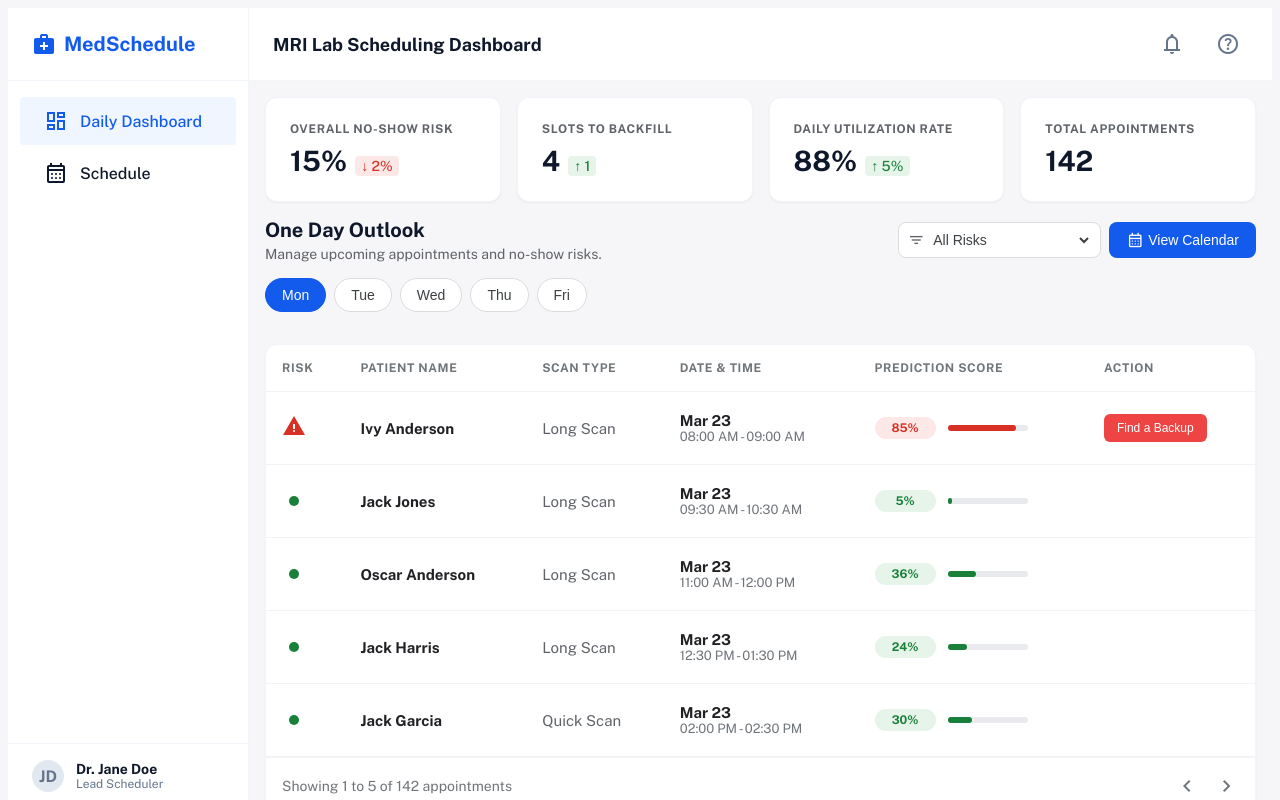
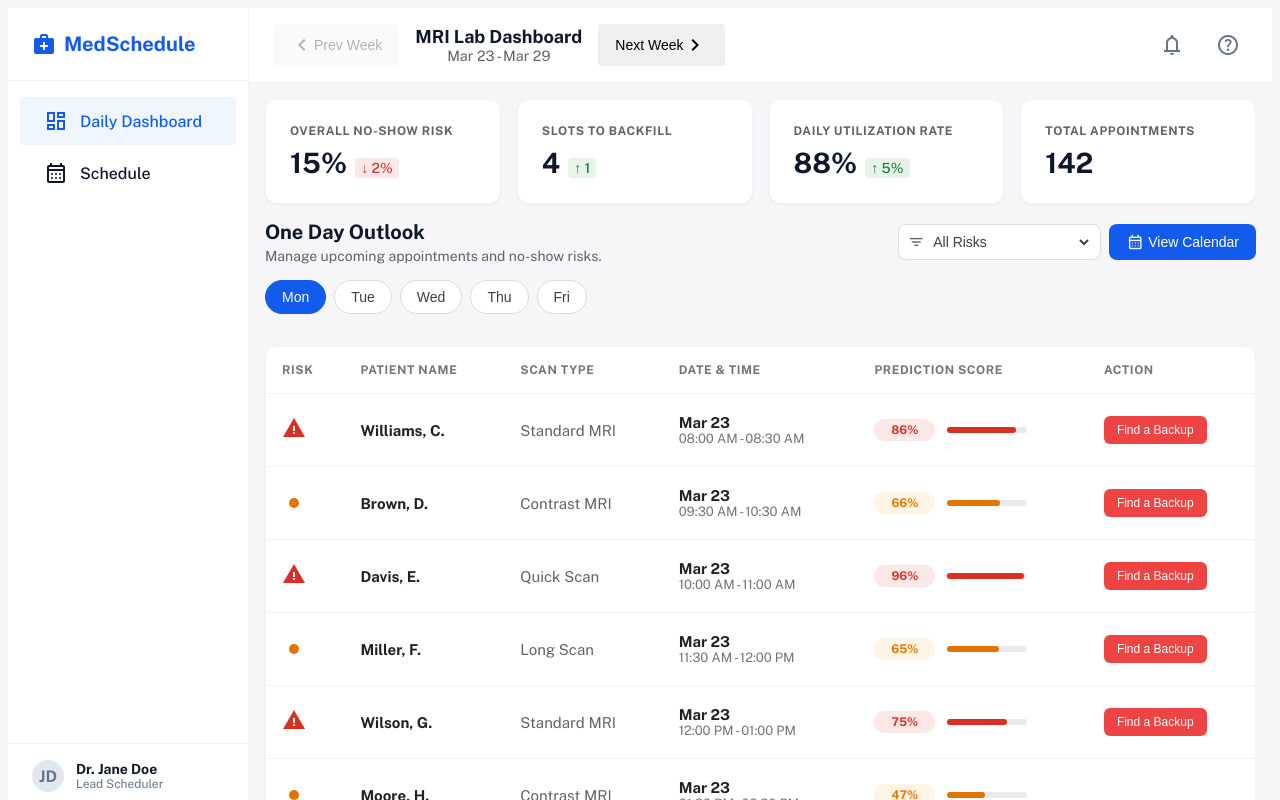
Before and after one commit to Kaanart/NoShowAgent, a React (Vite) app in the folder frontend/: page / in a window 1280 px wide. Shown: the top 800 px of the page. Built offline with nearby package versions, Linux system fonts and the light colour scheme.

Commit message:
extra data

```diff
--- a/frontend/src/App.tsx
+++ b/frontend/src/App.tsx
@@ -13,299 +13,61 @@ interface Suggestion {
   match_score: number;
 }
 
+const generateAppointmentsForWeek = (weekStartDate: Date, startId: number): any[] => {
+  const appointments = [];
+  let currentId = startId;
+  const patientNames = ["Smith", "Jones", "Williams", "Brown", "Davis", "Miller", "Wilson", "Moore", "Taylor", "Anderson"];
+  const scanTypes = ["Quick Scan", "Long Scan", "Standard MRI", "Contrast MRI"];
+
+  for (let dayOfWeek = 0; dayOfWeek < 5; dayOfWeek++) { // Mon-Fri
+    const appointmentsPerDay = 6 + Math.floor(Math.random() * 5); // 6 to 10 appointments a day
+    const currentDate = new Date(weekStartDate);
+    currentDate.setDate(weekStartDate.getDate() + dayOfWeek);
+    const dateStr = currentDate.toISOString().split('T')[0];
+
+    for (let i = 0; i < appointmentsPerDay; i++) {
+      const hour = 8 + i;
+      const timeStr = `${hour.toString().padStart(2, '0')}:${i % 2 === 0 ? '00' : '30'}`;
+
+      appointments.push({
+        id: currentId++,
+        patient_name: `${patientNames[currentId % patientNames.length]}, ${String.fromCharCode(65 + (currentId % 26))}.`,
+        age: 20 + (currentId % 65),
+        past_no_shows: Math.floor(Math.random() * 5),
+        risk_score: parseFloat(Math.random().toFixed(2)),
+        appointment_date: dateStr,
+        appointment_time: timeStr,
+        scan_type: scanTypes[currentId % scanTypes.length],
+        duration: Math.random() > 0.5 ? 60 : 30,
+      });
+    }
+  }
+  return appointments;
+};
+
+const week1Appointments = generateAppointmentsForWeek(new Date('2026-03-23T12:00:00Z'), 1);
+const week2Appointments = generateAppointmentsForWeek(new Date('2026-03-30T12:00:00Z'), 101);
+const week3Appointments = generateAppointmentsForWeek(new Date('2026-04-06T12:00:00Z'), 201);
+
+const allAppointmentsByWeek = [week1Appointments, week2Appointments, week3Appointments];
+
 function App() {
   const [currentView, setCurrentView] = useState('Dashboard');
   const [isSidebarOpen, setIsSidebarOpen] = useState(false);
+  const [weekOffset, setWeekOffset] = useState(0);
 
   // Dialog State
   const [isDialogOpen, setIsDialogOpen] = useState(false);
   const [suggestedBackups, setSuggestedBackups] = useState<Suggestion[]>([]);
   const [selectedAppointmentId, setSelectedAppointmentId] = useState<number | null>(null);
 
-  const [appointments] = useState([
-    {
-        "id": 1,
-        "patient_name": "Ursula Williams",
-        "age": 49,
-        "past_no_shows": 5,
-        "risk_score": 0.8,
-        "appointment_date": "2026-03-27",
-        "appointment_time": "08:00",
-        "scan_type": "Quick Scan",
-        "duration": 30
-    },
-    {
-        "id": 2,
-        "patient_name": "Tina Taylor",
-        "age": 68,
-        "past_no_shows": 0,
-        "risk_score": 0.37,
-        "appointment_date": "2026-03-27",
-        "appointment_time": "09:30",
-        "scan_type": "Quick Scan",
-        "duration": 30
-    },
-    {
-        "id": 3,
-        "patient_name": "Bob Gonzalez",
-        "age": 36,
-        "past_no_shows": 0,
-        "risk_score": 0.59,
-        "appointment_date": "2026-03-27",
-        "appointment_time": "11:00",
-        "scan_type": "Quick Scan",
-        "duration": 30
-    },
-    {
-        "id": 4,
-        "patient_name": "Alice Lee",
-        "age": 38,
-        "past_no_shows": 0,
-        "risk_score": 0.63,
-        "appointment_date": "2026-03-25",
-        "appointment_time": "08:00",
-        "scan_type": "Long Scan",
-        "duration": 60
-    },
-    {
-        "id": 5,
-        "patient_name": "Alice White",
-        "age": 34,
-        "past_no_shows": 5,
-        "risk_score": 0.1,
-        "appointment_date": "2026-03-27",
-        "appointment_time": "12:30",
-        "scan_type": "Quick Scan",
-        "duration": 30
-    },
-    {
-        "id": 6,
-        "patient_name": "Ivy Thomas",
-        "age": 62,
-        "past_no_shows": 2,
-        "risk_score": 0.17,
-        "appointment_date": "2026-03-26",
-        "appointment_time": "08:00",
-        "scan_type": "Long Scan",
-        "duration": 60
-    },
-    {
-        "id": 7,
-        "patient_name": "Leo Jackson",
-        "age": 59,
-        "past_no_shows": 5,
-        "risk_score": 0.75,
-        "appointment_date": "2026-03-24",
-        "appointment_time": "08:00",
-        "scan_type": "Quick Scan",
-        "duration": 30
-    },
-    {
-        "id": 8,
-        "patient_name": "Hank Jackson",
-        "age": 34,
-        "past_no_shows": 2,
-        "risk_score": 0.62,
-        "appointment_date": "2026-03-27",
-        "appointment_time": "14:00",
-        "scan_type": "Long Scan",
-        "duration": 60
-    },
-    {
-        "id": 9,
-        "patient_name": "Karen Hernandez",
-        "age": 50,
-        "past_no_shows": 2,
-        "risk_score": 0.24,
-        "appointment_date": "2026-03-26",
-        "appointment_time": "09:00",
-        "scan_type": "Long Scan",
-        "duration": 60
-    },
-    {
-        "id": 10,
-        "patient_name": "Hank Anderson",
-        "age": 60,
-        "past_no_shows": 0,
-        "risk_score": 0.68,
-        "appointment_date": "2026-03-25",
-        "appointment_time": "14:00",
-        "scan_type": "Quick Scan",
-        "duration": 30
-    },
-    {
-        "id": 11,
-        "patient_name": "Ivy Anderson",
-        "age": 48,
-        "past_no_shows": 1,
-        "risk_score": 0.85,
-        "appointment_date": "2026-03-23",
-        "appointment_time": "08:00",
-        "scan_type": "Long Scan",
-        "duration": 60
-    },
-    {
-        "id": 12,
-        "patient_name": "Paul Miller",
-        "age": 53,
-        "past_no_shows": 0,
-        "risk_score": 0.35,
-        "appointment_date": "2026-03-26",
-        "appointment_time": "11:00",
-        "scan_type": "Quick Scan",
-        "duration": 30
-    },
-    {
-        "id": 13,
-        "patient_name": "Frank Garcia",
-        "age": 64,
-        "past_no_shows": 0,
-        "risk_score": 0.62,
-        "appointment_date": "2026-03-26",
-        "appointment_time": "12:30",
-        "scan_type": "Quick Scan",
-        "duration": 30
-    },
-    {
-        "id": 14,
-        "patient_name": "Tina White",
-        "age": 64,
-        "past_no_shows": 2,
-        "risk_score": 0.87,
-        "appointment_date": "2026-03-25",
-        "appointment_time": "09:30",
-        "scan_type": "Quick Scan",
-        "duration": 30
-    },
-    {
-        "id": 15,
-        "patient_name": "Sam Brown",
-        "age": 61,
-        "past_no_shows": 0,
-        "risk_score": 0.11,
-        "appointment_date": "2026-03-24",
-        "appointment_time": "09:30",
-        "scan_type": "Quick Scan",
-        "duration": 30
-    },
-    {
-        "id": 16,
-        "patient_name": "Grace Williams",
-        "age": 20,
-        "past_no_shows": 0,
-        "risk_score": 0.55,
-        "appointment_date": "2026-03-24",
-        "appointment_time": "11:00",
-        "scan_type": "Long Scan",
-        "duration": 60
-    },
-    {
-        "id": 17,
-        "patient_name": "Victor Martinez",
-        "age": 84,
-        "past_no_shows": 0,
-        "risk_score": 0.76,
-        "appointment_date": "2026-03-25",
-        "appointment_time": "11:00",
-        "scan_type": "Long Scan",
-        "duration": 60
-    },
-    {
-        "id": 18,
-        "patient_name": "Rachel Wilson",
-        "age": 30,
-        "past_no_shows": 0,
-        "risk_score": 0.61,
-        "appointment_date": "2026-03-25",
-        "appointment_time": "12:30",
-        "scan_type": "Long Scan",
-        "duration": 60
-    },
-    {
-        "id": 19,
-        "patient_name": "Jack Jones",
-        "age": 19,
-        "past_no_shows": 0,
-        "risk_score": 0.05,
-        "appointment_date": "2026-03-23",
-        "appointment_time": "09:30",
-        "scan_type": "Long Scan",
-        "duration": 60
-    },
-    {
-        "id": 20,
-        "patient_name": "Oscar Anderson",
-        "age": 35,
-        "past_no_shows": 0,
-        "risk_score": 0.36,
-        "appointment_date": "2026-03-23",
-        "appointment_time": "11:00",
-        "scan_type": "Long Scan",
-        "duration": 60
-    },
-    {
-        "id": 21,
-        "patient_name": "Jack Harris",
-        "age": 42,
-        "past_no_shows": 0,
-        "risk_score": 0.24,
-        "appointment_date": "2026-03-23",
-        "appointment_time": "12:30",
-        "scan_type": "Long Scan",
-        "duration": 60
-    },
-    {
-        "id": 22,
-        "patient_name": "Ivy Garcia",
-        "age": 62,
-        "past_no_shows": 2,
-        "risk_score": 0.77,
-        "appointment_date": "2026-03-26",
-        "appointment_time": "14:00",
-        "scan_type": "Long Scan",
-        "duration": 60
-    },
-    {
-        "id": 23,
-        "patient_name": "Ursula Anderson",
-        "age": 49,
-        "past_no_shows": 5,
-        "risk_score": 0.57,
-        "appointment_date": "2026-03-24",
-        "appointment_time": "12:30",
-        "scan_type": "Long Scan",
-        "duration": 60
-    },
-    {
-        "id": 24,
-        "patient_name": "Jack Garcia",
-        "age": 27,
-        "past_no_shows": 2,
-        "risk_score": 0.3,
-        "appointment_date": "2026-03-23",
-        "appointment_time": "14:00",
-        "scan_type": "Quick Scan",
-        "duration": 30
-    },
-    {
-        "id": 25,
-        "patient_name": "Eve Anderson",
-        "age": 67,
-        "past_no_shows": 0,
-        "risk_score": 0.07,
-        "appointment_date": "2026-03-24",
-        "appointment_time": "14:00",
-        "scan_type": "Quick Scan",
-        "duration": 30
-    }
-  ]);
+  const appointments = allAppointmentsByWeek[weekOffset];
 
   const handlePromote = async (appointmentId: number) => {
     console.log(`Promoting patient to appointment ${appointmentId}`);
     setSelectedAppointmentId(appointmentId);
 
     try {
-      // In a real environment, this should point to your API URL
       const response = await fetch(`/promote/${appointmentId}`, {
         method: 'POST',
       });
@@ -321,9 +83,22 @@ function App() {
 
   const confirmPromotion = (patient: Suggestion) => {
     console.log(`Confirmed promotion for patient ${patient.name} to appointment ${selectedAppointmentId}`);
-    // In a real application, you'd send another request here to lock in the appointment
     setIsDialogOpen(false);
-    // Optionally update local state to reflect the new patient in that slot
+  };
+
+  const getWeekDateRange = () => {
+    const today = new Date('2026-03-23T12:00:00Z'); // Using a fixed date for consistency
+    today.setDate(today.getDate() + (weekOffset * 7));
+    const dayOfWeek = today.getDay();
+
+    const diff = today.getDate() - dayOfWeek + (dayOfWeek === 0 ? -6 : 1);
+    const monday = new Date(today.setDate(diff));
+    const sunday = new Date(monday);
+    sunday.setDate(monday.getDate() + 6);
+
+    const formatDate = (date: Date) => date.toLocaleDateString('en-US', { month: 'short', day: 'numeric' });
+
+    return `${formatDate(monday)} - ${formatDate(sunday)}`;
   };
 
   const renderContent = () => {
@@ -352,7 +127,7 @@ function App() {
         currentView={currentView}
         onViewChange={(view) => {
           setCurrentView(view);
-          setIsSidebarOpen(false); // Close on mobile after selection
+          setIsSidebarOpen(false);
         }}
         isOpen={isSidebarOpen}
       />
@@ -363,7 +138,22 @@ function App() {
             <button className="mobile-menu-btn" onClick={() => setIsSidebarOpen(!isSidebarOpen)}>
               <span className="material-symbols-outlined">menu</span>
             </button>
-            <h1 className="header-title">MRI Lab Scheduling Dashboard</h1>
+            <div style={{ flexGrow: 1, display: 'flex', justifyContent: 'center', alignItems: 'center', gap: '1rem' }}>
+               <Button variant="outline" size="sm" onClick={() => setWeekOffset(prev => Math.max(0, prev - 1))} disabled={weekOffset === 0}>
+                  <span className="material-symbols-outlined">chevron_left</span>
+                  Prev Week
+               </Button>
+               <h1 className="header-title" style={{ textAlign: 'center' }}>
+                  MRI Lab Dashboard
+                  <span style={{ fontSize: '0.9rem', color: '#5f6368', display: 'block', fontWeight: 'normal' }}>
+                    {getWeekDateRange()}
+                  </span>
+               </h1>
+               <Button variant="outline" size="sm" onClick={() => setWeekOffset(prev => Math.min(allAppointmentsByWeek.length - 1, prev + 1))} disabled={weekOffset === allAppointmentsByWeek.length - 1}>
+                  Next Week
+                  <span className="material-symbols-outlined">chevron_right</span>
+               </Button>
+            </div>
           </div>
           <div className="header-actions">
             <button className="icon-btn">
```
Also changed, not shown: 1 other file (tests, documents, lock files or other folders).
